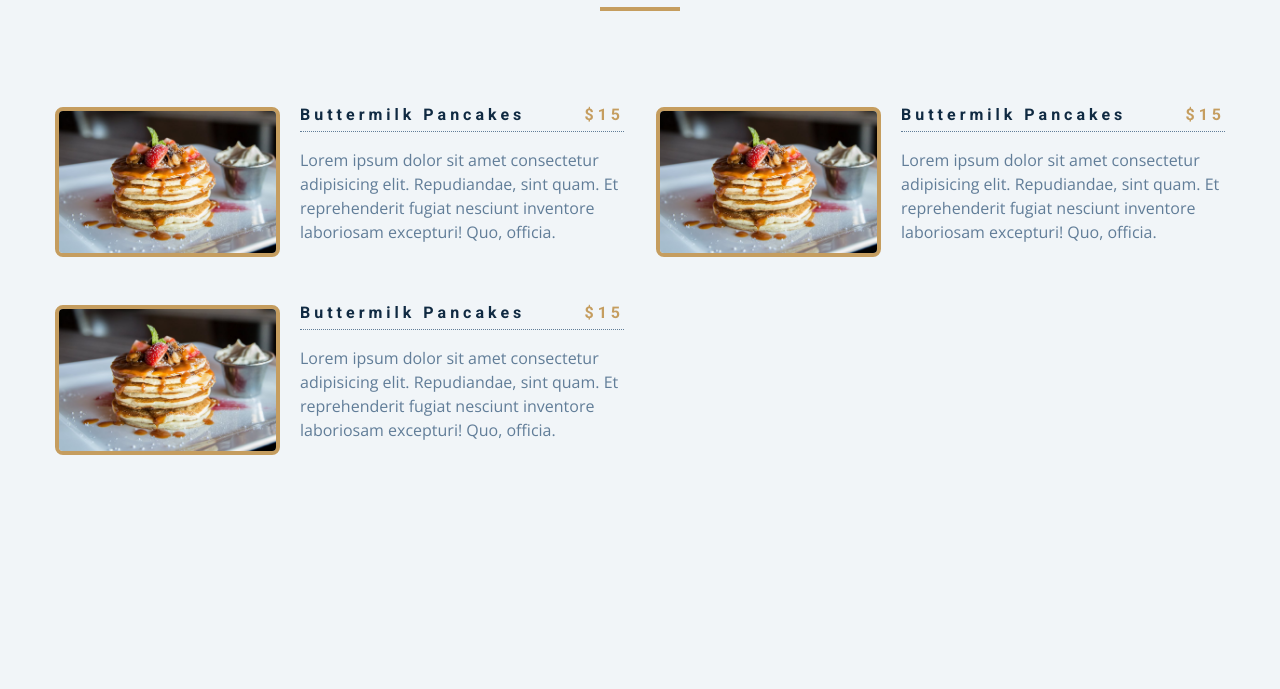
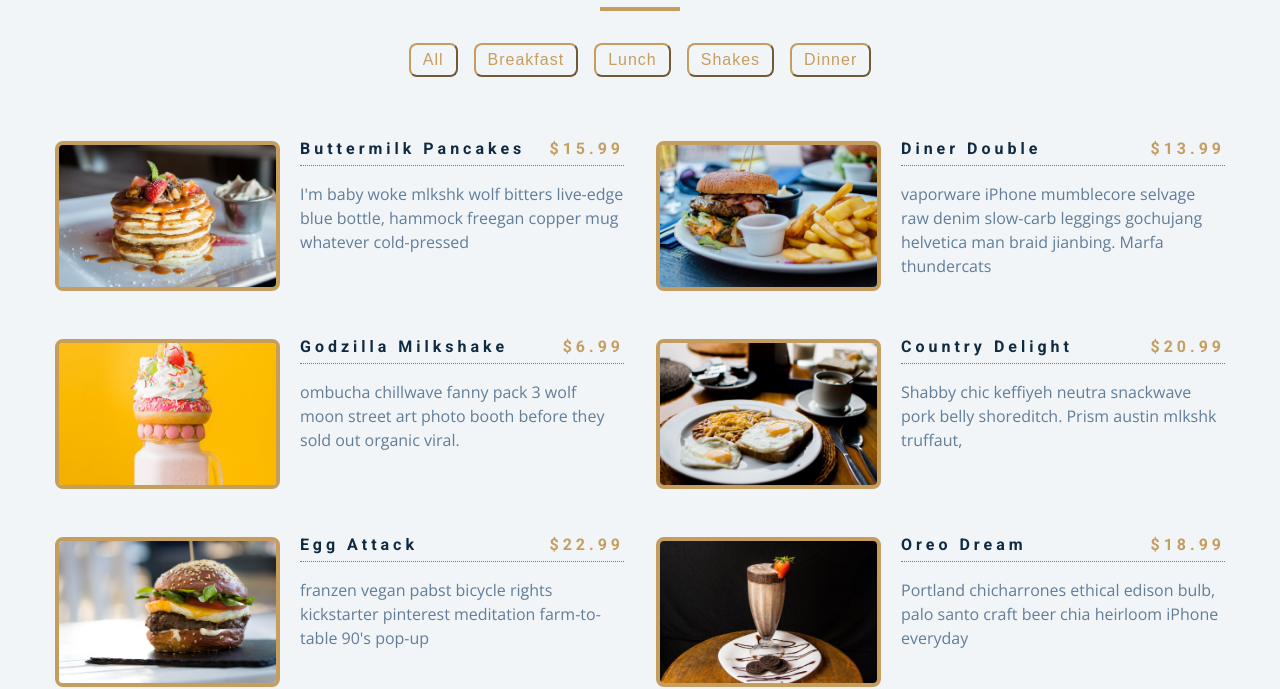
Before and after one commit to DaviC18/15-Projects-JS, a plain HTML site: page 7_Menu/index.html in a window 1280 px wide. Shown: the part 125-814 px from the top of the page. Drawn offline with nearby package versions, Linux system fonts and the light colour scheme.

Commit message:
feat: fixing the bug

```diff
--- a/7_Menu/index.html
+++ b/7_Menu/index.html
@@ -5,10 +5,6 @@
     <meta name="viewport" content="width=device-width, initial-scale=1.0" />
     <title>Menu</title>
     <!-- font-awesome -->
-    <link
-      rel="stylesheet"
-      href="https://cdnjs.cloudflare.com/ajax/libs/font-awesome/5.14.0/css/all.min.css"
-    />
     <!-- styles -->
     <link rel="stylesheet" href="style.css" />
   </head>
@@ -20,69 +16,13 @@
         <div class="underline"></div>
       </div>
       <!-- filter buttons -->
-      <div class="btn-container">
-        <!-- <button type="button" class="filter-btn" data-id="all">all</button>
-        <button type="button" class="filter-btn" data-id="breakfast">
-          breakfast
-        </button>
-        <button type="button" class="filter-btn" data-id="lunch">lunch</button>
-        <button type="button" class="filter-btn" data-id="shakes">
-          shakes
-        </button> -->
-      </div>
+      <div class="btn-container"></div>
       <!-- menu items -->
       <div class="section-center">
         <!-- single item -->
-        <article class="menu-item">
-          <img src="./menu-item.jpeg" alt="menu item" class="photo" />
-          <div class="item-info">
-            <header>
-              <h4>buttermilk pancakes</h4>
-              <h4 class="price">$15</h4>
-            </header>
-            <p class="item-text">
-              Lorem ipsum dolor sit amet consectetur adipisicing elit.
-              Repudiandae, sint quam. Et reprehenderit fugiat nesciunt inventore
-              laboriosam excepturi! Quo, officia.
-            </p>
-          </div>
-        </article>
-        <!-- end of single item -->
-        <!-- single item -->
-        <article class="menu-item">
-          <img src="./menu-item.jpeg" alt="menu item" class="photo" />
-          <div class="item-info">
-            <header>
-              <h4>buttermilk pancakes</h4>
-              <h4 class="price">$15</h4>
-            </header>
-            <p class="item-text">
-              Lorem ipsum dolor sit amet consectetur adipisicing elit.
-              Repudiandae, sint quam. Et reprehenderit fugiat nesciunt inventore
-              laboriosam excepturi! Quo, officia.
-            </p>
-          </div>
-        </article>
-        <!-- end of single item -->
-        <!-- single item -->
-        <article class="menu-item">
-          <img src="./menu-item.jpeg" alt="menu item" class="photo" />
-          <div class="item-info">
-            <header>
-              <h4>buttermilk pancakes</h4>
-              <h4 class="price">$15</h4>
-            </header>
-            <p class="item-text">
-              Lorem ipsum dolor sit amet consectetur adipisicing elit.
-              Repudiandae, sint quam. Et reprehenderit fugiat nesciunt inventore
-              laboriosam excepturi! Quo, officia.
-            </p>
-          </div>
-        </article>
-        <!-- end of single item -->
       </div>
     </section>
     <!-- javascript -->
-    <script src="app.js"></script>
+    <script src="./main.js"></script>
   </body>
 </html>
--- a/7_Menu/main.js
+++ b/7_Menu/main.js
@@ -80,37 +80,38 @@ const menu = [
     desc: `skateboard fam synth authentic semiotics. Live-edge lyft af, edison bulb yuccie crucifix microdosing.`,
   },
 ];
-// get parent element
+
+// elementos DOM
 const sectionCenter = document.querySelector(".section-center");
 const btnContainer = document.querySelector(".btn-container");
-// display all items when page loads
+
+// quando o DOM estiver pronto
 window.addEventListener("DOMContentLoaded", function () {
-  diplayMenuItems(menu);
+  displayMenuItems(menu);
   displayMenuButtons();
 });
 
-function diplayMenuItems(menuItems) {
-  let displayMenu = menuItems.map(function (item) {
-    // console.log(item);
-
-    return `<article class="menu-item">
-          <img src=${item.img} alt=${item.title} class="photo" />
+function displayMenuItems(menuItems) {
+  const displayMenu = menuItems
+    .map(function (item) {
+      return `<article class="menu-item">
+          <img src="${item.img}" alt="${item.title}" class="photo" />
           <div class="item-info">
             <header>
               <h4>${item.title}</h4>
-              <h4 class="price">$${item.price}</h4>
+              <h4 class="price">$${item.price.toFixed(2)}</h4>
             </header>
             <p class="item-text">
               ${item.desc}
             </p>
           </div>
         </article>`;
-  });
-  displayMenu = displayMenu.join("");
-  // console.log(displayMenu);
+    })
+    .join("");
 
   sectionCenter.innerHTML = displayMenu;
 }
+
 function displayMenuButtons() {
   const categories = menu.reduce(
     function (values, item) {
@@ -121,32 +122,27 @@ function displayMenuButtons() {
     },
     ["all"]
   );
+
   const categoryBtns = categories
     .map(function (category) {
-      return `<button type="button" class="filter-btn" data-id=${category}>
-          ${category}
-        </button>`;
+      return `<button type="button" class="filter-btn" data-id="${category}">${category}</button>`;
     })
     .join("");
 
   btnContainer.innerHTML = categoryBtns;
+
   const filterBtns = btnContainer.querySelectorAll(".filter-btn");
-  console.log(filterBtns);
 
   filterBtns.forEach(function (btn) {
     btn.addEventListener("click", function (e) {
-      // console.log(e.currentTarget.dataset);
       const category = e.currentTarget.dataset.id;
-      const menuCategory = menu.filter(function (menuItem) {
-        // console.log(menuItem.category);
-        if (menuItem.category === category) {
-          return menuItem;
-        }
-      });
       if (category === "all") {
-        diplayMenuItems(menu);
+        displayMenuItems(menu);
       } else {
-        diplayMenuItems(menuCategory);
+        const menuCategory = menu.filter(function (menuItem) {
+          return menuItem.category === category;
+        });
+        displayMenuItems(menuCategory);
       }
     });
   });
```
